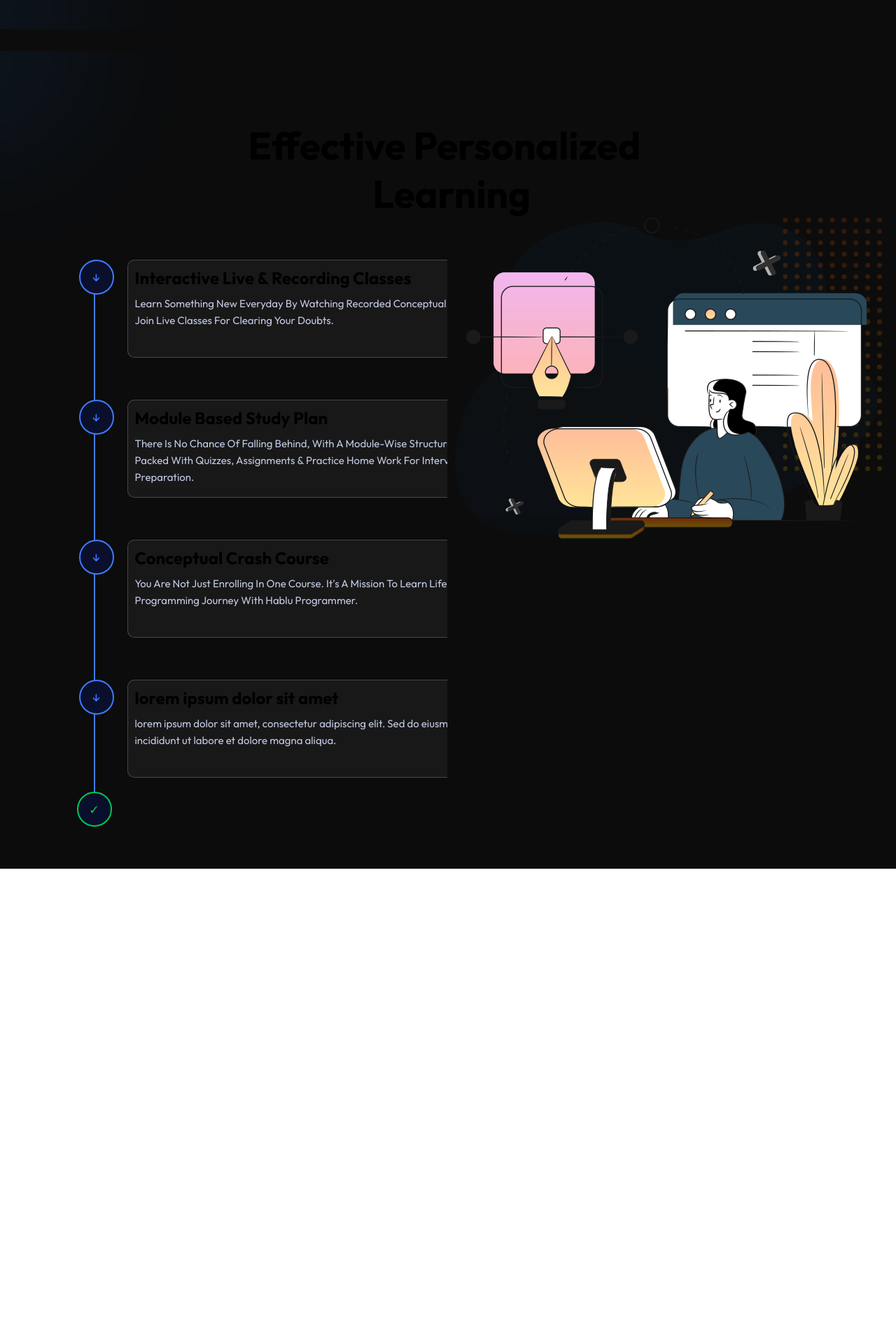
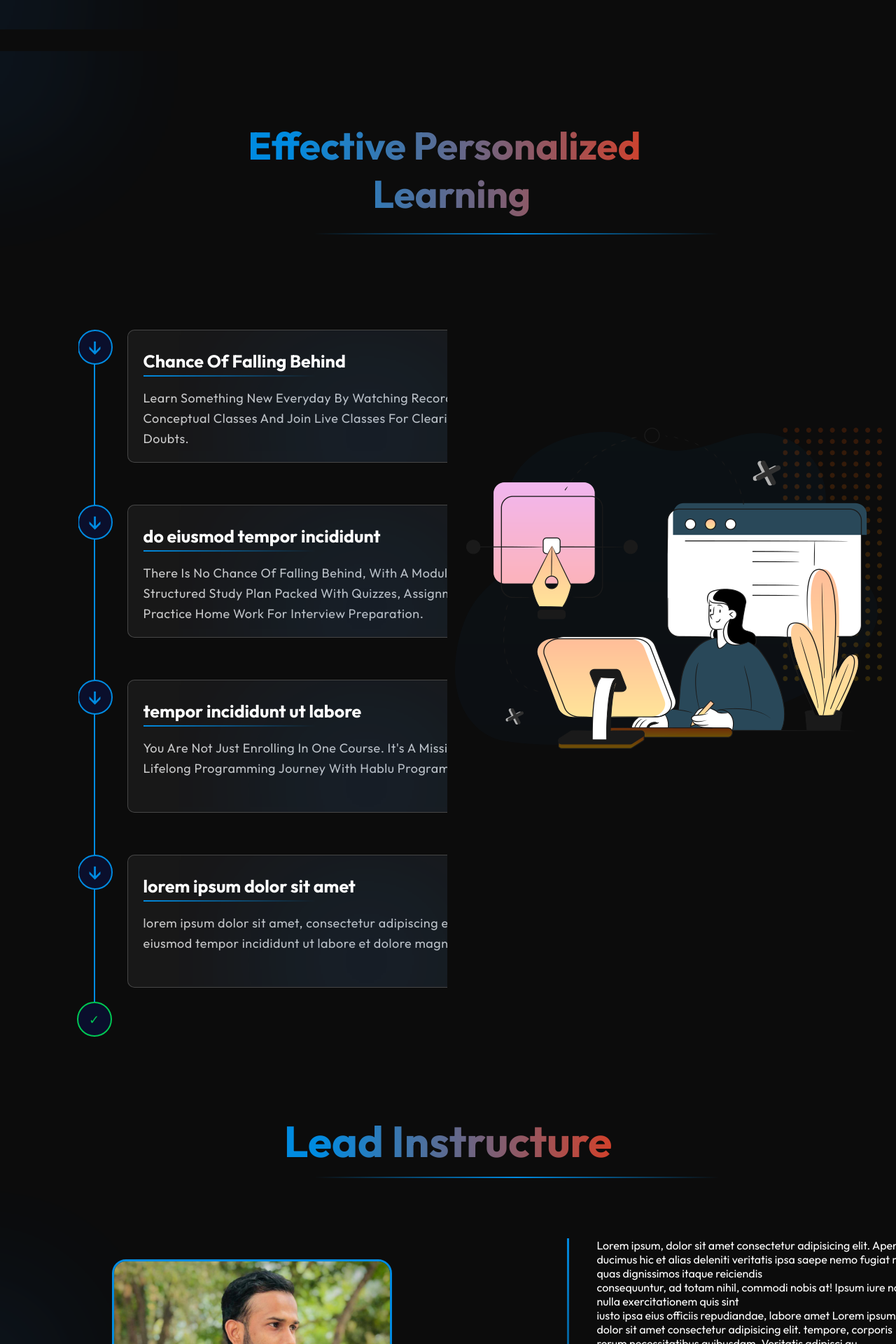
Before and after one commit to emon-shikder2217/Mass-English, a React (Vite) app: page / in a window 1280 px wide. Shown: the part 880-2800 px from the top of the page at 70% size. Before the commit the page ends 2121 px from the top, so only its background shows below. Built offline with nearby package versions, Linux system fonts and the light colour scheme; a web font is replaced by a local one.

Commit message:
initial commit

```diff
--- a/src/components/AboutTutor/Tutor.css
+++ b/src/components/AboutTutor/Tutor.css
@@ -159,9 +159,6 @@
     transform: scale(1.05);
 
   }
-
-
-
 
 
 
--- a/src/components/Container/Container.css
+++ b/src/components/Container/Container.css
@@ -240,7 +240,7 @@
 
     border-radius: 10px;
 
-    color: rgba(194, 82, 255, 0.808);
+    color: #008be1;
 
     font-size: 30px;
 
--- /dev/null
+++ b/src/components/LeadInstructure/Instructure.css
@@ -0,0 +1,183 @@
+
+
+
+ .leadInstructure {
+
+    min-height: 100vh;
+
+    background: #0c0c0c;
+
+    position: relative;
+
+    font-family: 'outfit', sans-serif;
+
+ }
+
+ .leadInstructure::before {
+
+    position: absolute;
+
+    content: '';
+
+    height: 0;
+
+    width: 20%;
+
+    box-shadow: 0 0 800px 25px #008be1,
+    0 0 700px 26px #49066E,
+    0 0 900px 28px #008be1,
+    0 0 1000px 30px #008be1;
+
+    opacity: 0.3;
+
+    rotate: -30deg;
+
+    top: 60%;
+
+    left: -20%;
+
+ }
+
+
+ .insTitle {
+
+    display: flex;
+
+    justify-content: center;
+
+    text-align: center;
+
+    margin-top: 50px;
+
+ }
+
+
+ .insTitle h1 {
+
+    font-size: 62px;
+
+    font-family: 'outfit', sans-serif;
+
+    font-weight: 700;
+
+    white-space: pre;
+
+    background: linear-gradient(to right, #008be1 10%, #d1412b 100%);
+
+    background-clip: text;
+
+    -webkit-background-clip: text;
+
+    -webkit-text-fill-color: transparent;
+
+ }
+
+
+
+ .insTitle h1::before {
+
+    content: '';
+
+    position: absolute;
+
+    height: 1.5px;
+
+    width: 45%;
+
+    background: linear-gradient(45deg, transparent, #008be1, transparent);
+
+    top: 140px;
+
+    left: 450px;
+
+  }
+
+
+  .instrucutreContainer {
+
+    display: grid;
+
+    grid-template-columns: repeat(2, 1fr);
+
+     grid-template-rows: 1fr;
+
+    grid-column-gap: 0px;
+
+    grid-row-gap: 0px;
+
+    margin-top: 100px;
+
+  }
+
+  .insImg {
+
+    height: 400px;
+
+    width: 400px;
+
+    border-radius: 20px;
+
+    position: relative;
+
+    margin-top: 30px;
+
+    margin-left: 160px;
+
+    margin-bottom: 20px;
+
+    border: 3px solid #008be1;
+
+    pointer-events: none;
+
+    grid-area: 1 / 1 / 2 / 2;
+
+    cursor: pointer;
+
+  }
+
+
+  .instructureImg {
+
+    max-width: 100%;
+
+    max-height: 100%;
+
+    object-fit: cover;
+
+    pointer-events: none;
+
+    position: absolute;
+
+  }
+
+
+  .insLine {
+
+    width: 2.5px;
+
+    height: 100%;
+
+    background: linear-gradient( 45deg, transparent, #008be1);
+
+    grid-area: 1 / 2 / 2 / 3;
+
+    margin-left: 250px;
+
+  }
+
+
+
+
+
+
+  .insContent {
+
+    grid-area: 1 / 3 / 2 / 4;
+
+    color: #fff;
+
+    width: 100%;
+
+    margin-left: 40px;
+
+  }
--- /dev/null
+++ b/src/components/LeadInstructure/Instructure.jsx
@@ -0,0 +1,27 @@
+import React from 'react'
+import './Instructure.css';
+import instructureImg from '../../assets/mentor.png';
+
+
+const Instructure = () => {
+  return (
+    <div className='leadInstructure'>
+        <div className="insTitle">
+          <h1>Lead <span>Instructure</span></h1>
+        </div>
+        <div className="instrucutreContainer">
+             <div className="insImg">
+              <img src={instructureImg}
+              alt="instructure"
+              className='instructureImg' />
+             </div>
+             <div className="insLine"></div>
+             <div className="insContent">
+              <p>Lorem ipsum, dolor sit amet consectetur adipisicing elit. Aperiam ducimus hic et alias deleniti veritatis ipsa saepe nemo fugiat magni quas dignissimos itaque reiciendis <br /> consequuntur, ad totam nihil, commodi nobis at! Ipsum iure non nulla exercitationem quis sint <br /> iusto ipsa eius officiis repudiandae, labore amet Lorem ipsum dolor sit amet consectetur adipisicing elit. tempore, corporis rerum necessitatibus quibusdam. Veritatis adipisci qu</p>
+             </div>
+        </div>
+    </div>
+  )
+}
+
+export default Instructure
--- a/src/components/TimeLine/TimeLine.css
+++ b/src/components/TimeLine/TimeLine.css
@@ -57,10 +57,34 @@
 
     white-space: pre;
 
+    background: linear-gradient(to right, #008be1 10%, #d1412b 100%);
+
+    background-clip: text;
+
+    -webkit-background-clip: text;
+
+    -webkit-text-fill-color: transparent;
+
  }
 
 
+  .timeLineTitle h1::before {
 
+    content: '';
+
+    position: absolute;
+
+    height: 1.5px;
+
+    width: 45%;
+
+    background: linear-gradient(45deg, transparent, #008be1, transparent);
+
+    top: 260px;
+
+    left: 450px;
+
+  }
 
 
 
@@ -76,6 +100,8 @@
 
     grid-row-gap: 0px;
 
+    margin-top: 100px;
+
 
  }
 
@@ -84,6 +110,10 @@
  .timeLineImg {
 
      grid-area: 1 / 2 / 2 / 3;
+
+     margin-top: 200px;
+
+     pointer-events: none;
 
     }
 
@@ -98,63 +128,78 @@
     }
 
 
-    .timeline-end {
-        position: relative;
-        margin-top: -40px;
-        margin-left: 9px;
-        width: 28px;
-        height: 28px;
-        background-color: #0a0f2c;
-        border: 2px solid #00c853; /* green border */
-        border-radius: 50%;
-        color: #00c853;
-        display: flex;
-        align-items: center;
-        justify-content: center;
-        z-index: 1;
-        font-size: 18px;
-      }
-
 
 
  .timeline-container {
+
     width: 90%;
+
     max-width: 800px;
+
     margin: 60px auto;
+
     position: relative;
+
     padding-left: 40px;
+
     overflow-y: hidden;
+
   }
 
   .timeline-container::before {
+
     content: '';
+
     position: absolute;
+
     left: 62px;
+
     top: 0;
+
     width: 2px;
+
     height: 100%;
-    background-color: #407bff;
+
+    background-color: #008be1;
+
   }
 
+
   .timeline-item {
+
     position: relative;
+
     margin-bottom: 60px;
+
     padding-left: 40px;
+
   }
 
   .timeline-icon {
+
     position: absolute;
-    left: 1px;
+
+    left: -1px;
+
     width: 50px;
+
     height: 50px;
     background-color: #0a0f2c;
-    border: 2px solid #407bff;
+
+    border: 2px solid #008be1;
+
     border-radius: 50%;
-    color: #407bff;
+
+    color: #008be1;
+
     display: flex;
+
     align-items: center;
+
     justify-content: center;
-    font-size: 18px;
+
+    font-size: 32px;
+
   }
 
 
@@ -168,42 +213,144 @@
 
     border-radius: 10px;
 
-    height: 140px;
+    height: 190px;
 
     width: 570px;
 
-  }
+    cursor: pointer;
 
-  .timeline-content h3 {
-    margin: 0;
-    font-size: 18px;
-    font-weight: bold;
-    color: white;
-  }
+    transition: all 0.3s ease;
 
-  .timeline-content p {
-    margin-top: 10px;
-    font-size: 15px;
-    color: #c2c8e2;
-    line-height: 1.6;
+    color: #e6e6e6da;
+
+    position: relative;
+
   }
 
 
+  .timeline-content::before {
+
+    position: absolute;
+
+    content: '';
+
+    height: 0;
+
+    width: 20%;
+
+    box-shadow: 0 0 800px 25px #008be1,
+                0 0 700px 26px #49066E,
+                0 0 900px 28px #008be1,
+                0 0 1000px 30px #008be1;
+
+
+    opacity: 0.3;
+
+    left: 50%;
+
+    top: 80%;
+
+  }
+
+
+
+
+  .timeline-content:hover {
+
+    color: #fff;
+
+    transform: scale(0.98);
+
+  }
+
+
+
+  .timeline-content h2 {
+
+    margin: 0;
+
+    font-size: 25px;
+
+    font-weight: bold;
+
+    color: white;
+
+    margin-top: 12px;
+
+    position: relative;
+
+    line-height: 45px;
+
+    margin-left: 12px;
+
+
+  }
+
+
+  .timeline-content h2::before {
+
+    content: '';
+
+    position: absolute;
+
+    height: 2.1px;
+
+    width: 45%;
+
+    background: linear-gradient(45deg, #008be1, transparent);
+
+    top: 42px;
+
+
+  }
+
+
+  .timeline-content p {
+
+    margin-top: 16px;
+
+    font-size: 18px;
+
+    letter-spacing: 0.5px;
+
+    line-height: 1.6;
+
+    margin-left: 12px;
+
+  }
+
+
+
+
       .timeline-end {
+
         position: relative;
+
         margin-top: -40px;
+
         margin-left: -2px;
         width: 50px;
+
         height: 50px;
+
         background-color: #0a0f2c;
-        border: 2px solid #00c853; /* green border */
+
+        border: 2px solid #00c853;
+
         border-radius: 50%;
+
         color: #00c853;
+
         display: flex;
+
         align-items: center;
+
         justify-content: center;
+
         z-index: 1;
+
         font-size: 18px;
+
       }
 
 
--- a/src/components/TimeLine/TimeLine.jsx
+++ b/src/components/TimeLine/TimeLine.jsx
@@ -5,17 +5,17 @@ import timeLineImg from "../../assets/timeline-img.png";
 const TimeLine = () => {
   const timelineData = [
     {
-      title: "Interactive Live & Recording Classes",
+      title: "Chance Of Falling Behind",
       description:
         "Learn Something New Everyday By Watching Recorded Conceptual Classes And Join Live Classes For Clearing Your Doubts.",
     },
     {
-      title: "Module Based Study Plan",
+      title: " do eiusmod tempor incididunt",
       description:
         "There Is No Chance Of Falling Behind, With A Module-Wise Structured Study Plan Packed With Quizzes, Assignments & Practice Home Work For Interview Preparation.",
     },
     {
-      title: "Conceptual Crash Course",
+      title: "tempor incididunt ut labore",
       description:
         "You Are Not Just Enrolling In One Course. It's A Mission To Learn Lifelong Programming Journey With Hablu Programmer.",
     },
--- a/src/components/header/Header.css
+++ b/src/components/header/Header.css
@@ -64,7 +64,7 @@ header .navbar_logo {
 
     background: #FF0099;
 
-    background: linear-gradient(to right, #008be1 10%, #CF48CF 100%);
+    background: linear-gradient(to right, #008be1 10%, #d1412b 100%);
 
     background-clip: text;
 
--- a/src/pages/Home/Home.css
+++ b/src/pages/Home/Home.css
@@ -8,7 +8,7 @@
 
   ::-webkit-scrollbar-thumb {
 
-    background: linear-gradient(#008be1, transparent);
+    background: linear-gradient( transparent, #008be1 );
 
     border-radius: 8px;
 
--- a/src/pages/Home/Home.jsx
+++ b/src/pages/Home/Home.jsx
@@ -1,5 +1,6 @@
 import Header from '../../components/header/Header';
 import Hero from '../../components/Hero/Hero';
+import Instructure from '../../components/LeadInstructure/Instructure';
 import Timeline from '../../components/TimeLine/TimeLine';
 import './Home.css';
 
@@ -10,6 +11,7 @@ const Home = () => {
             <div className="hero">
                 <Hero />
                 <Timeline />
+                <Instructure />
             </div>
         </>
     )
```
